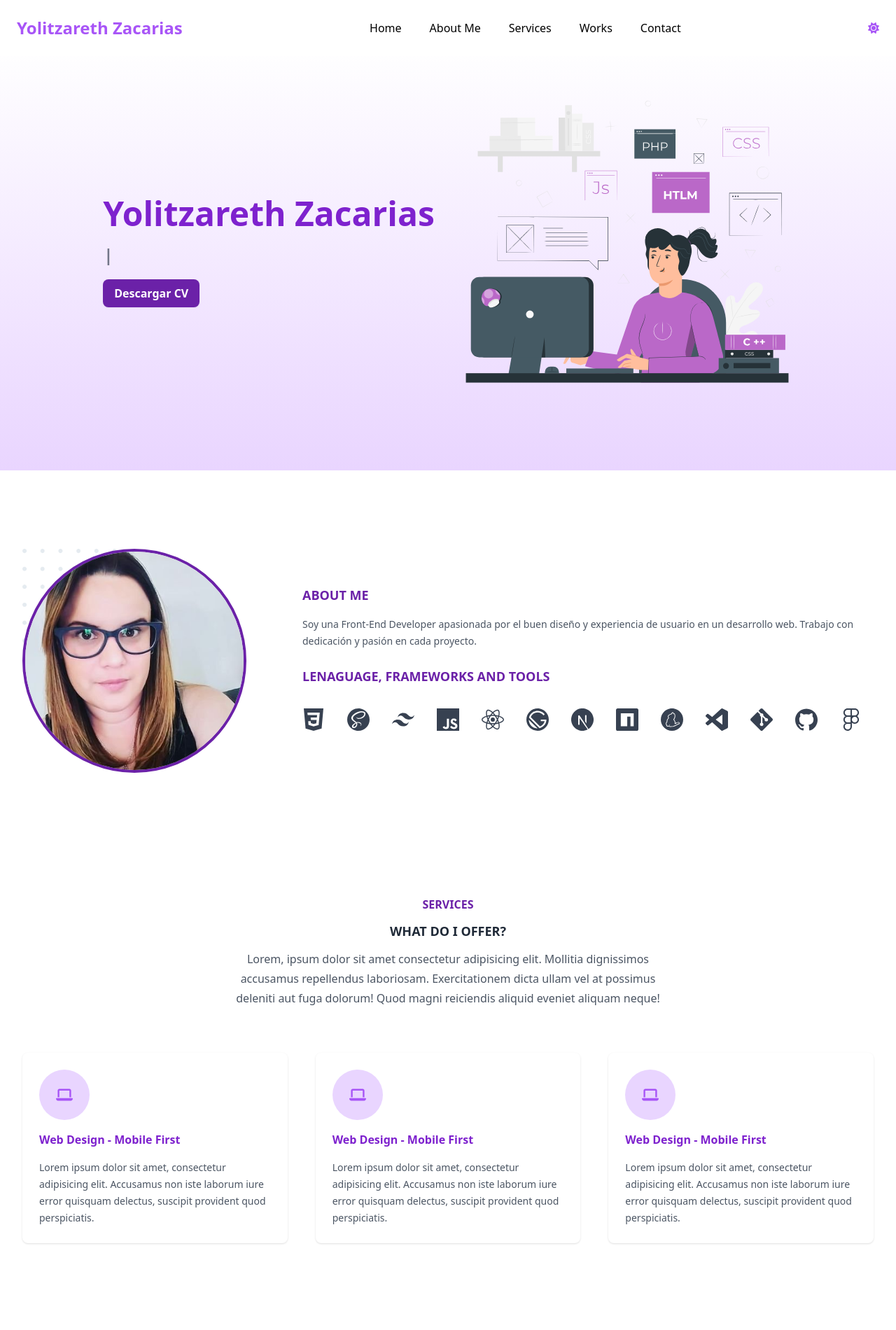
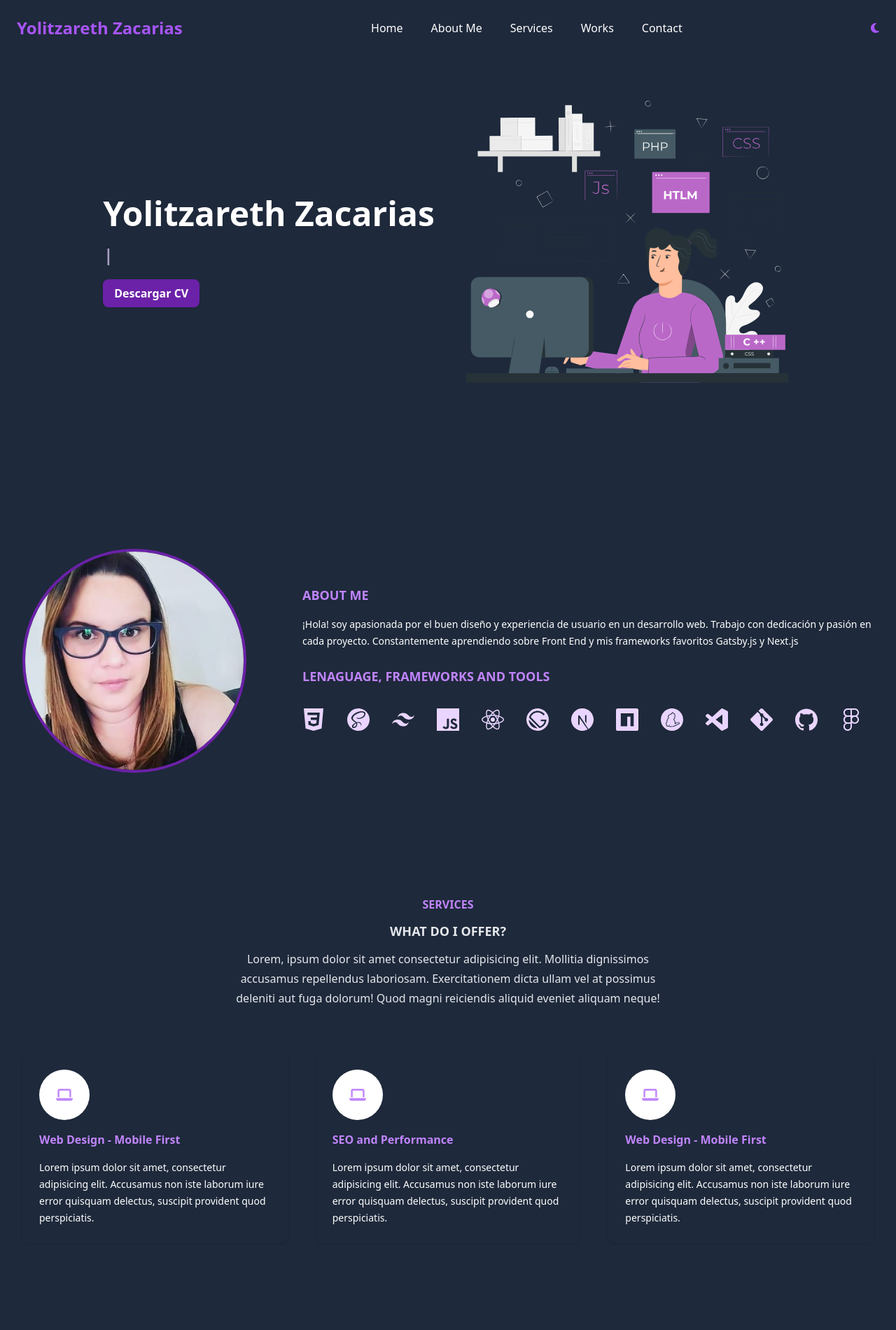
Before and after one commit to yolitzr/my-portfolio, a Gatsby site: page / in a window 1280 px wide. Shown: the top 1900 px of the page at 70% size. Built offline with nearby package versions, Linux system fonts and the light colour scheme; Gatsby itself is replaced by a stand-in of ours.

Commit message:
General changes

```diff
--- a/src/components/NavBar/navBar.jsx
+++ b/src/components/NavBar/navBar.jsx
@@ -1,48 +1,56 @@
-import  React, { useEffect, useState } from "react"
-import { faMoon, faSun } from '@fortawesome/free-solid-svg-icons'
-import { FontAwesomeIcon } from '@fortawesome/react-fontawesome'
+import React, { useEffect, useState } from "react"
+import { faMoon, faSun } from "@fortawesome/free-solid-svg-icons"
+import { FontAwesomeIcon } from "@fortawesome/react-fontawesome"
 
-const NavBar = () => {
-  const [isOpen, setIsOpen] = useState(false);
-  const [ isDark, setIsDark ] = useState(false)
+const NavBar = ({ onChangeMode, isDark }) => {
+  const [isOpen, setIsOpen] = useState(false)
 
   const onScroll = () => {
     window.onscroll = () => {
-      if ( document.body.scrollTop > 100 || document.documentElement.scrollTop > 35 ) {
-        document.getElementById('navbar').style.boxShadow = '0 10px 15px -3px rgb(0 0 0/0.1)'
-        document.getElementById('navbar').style.transition = 'all 0.5s'
+      if (
+        document.body.scrollTop > 100 ||
+        document.documentElement.scrollTop > 35
+      ) {
+        document.getElementById("navbar").style.boxShadow =
+          "0 10px 15px -3px rgb(0 0 0/0.1)"
+        document.getElementById("navbar").style.transition = "all 0.5s"
       } else {
-        document.getElementById('navbar').style.boxShadow = 'none'
+        document.getElementById("navbar").style.boxShadow = "none"
       }
     }
   }
 
-  const switchMode = () => {
-    if(!isDark) {
-      document.body.classList.add('dark')
-    } else {
-      document.body.classList.remove('dark')
-    }
-    setIsDark(!isDark)
-  }
-
   useEffect(() => {
-    onScroll();
+    onScroll()
   })
 
   return (
-    <nav id="navbar" className="w-full fixed top-0 bg-white z-10 overflow-hidden dark:bg-slate-800">
+    <nav
+      id="navbar"
+      className="w-full fixed top-0 bg-white z-10 overflow-hidden dark:bg-slate-800"
+    >
       <div className="container mx-auto p-4 md:p-6 flex justify-between items-center flex-wrap">
         <div className="flex">
-          <h2 className="text-2xl font-bold text-purple-500">Yolitzareth Zacarias</h2>
+          <h2 className="text-2xl font-bold text-purple-500">
+            Yolitzareth Zacarias
+          </h2>
         </div>
-        <div onClick={() => setIsOpen(!isOpen)} className="space-y-1 cursor-pointer lg:hidden">
+        <div
+          onClick={() => setIsOpen(!isOpen)}
+          className="space-y-1 cursor-pointer lg:hidden"
+        >
           <div className="w-6 h-0.5 bg-purple-900"></div>
           <div className="w-6 h-0.5 bg-purple-900"></div>
           <div className="w-6 h-0.5 bg-purple-900"></div>
           <div className="w-6 h-0.5 bg-purple-900"></div>
         </div>
-        <ul className={isOpen ? 'w-full flex flex-col items-center mt-4 space-y-4' : 'hidden lg:flex space-x-10'}>
+        <ul
+          className={
+            isOpen
+              ? "w-full flex flex-col items-center mt-4 space-y-4"
+              : "hidden lg:flex space-x-10"
+          }
+        >
           <li className="hover:text-purple-600 transition dark:text-white dark:hover:text-purple-400">
             <a href="#">Home</a>
           </li>
@@ -59,10 +67,14 @@ const NavBar = () => {
             <a href="#contact">Contact</a>
           </li>
         </ul>
-        <FontAwesomeIcon icon={isDark ? faMoon : faSun} onClick={switchMode} className="hidden lg:block text-purple-500 cursor-pointer hover:text-purple-300" />
+        <FontAwesomeIcon
+          icon={isDark == "dark" ? faMoon : faSun}
+          onClick={onChangeMode}
+          className="hidden lg:block text-purple-500 cursor-pointer hover:text-purple-300"
+        />
       </div>
     </nav>
   )
 }
 
-export default NavBar;
+export default NavBar
--- a/src/components/Services/services.jsx
+++ b/src/components/Services/services.jsx
@@ -1,27 +1,59 @@
-import React from "react";
-import { faLaptop } from '@fortawesome/free-solid-svg-icons'
-import { FontAwesomeIcon } from '@fortawesome/react-fontawesome';
-import { Section } from '../index';
+import React from "react"
+import { faLaptop } from "@fortawesome/free-solid-svg-icons"
+import { FontAwesomeIcon } from "@fortawesome/react-fontawesome"
+import { Section } from "../index"
 import PropTypes from "prop-types"
 
 const Services = ({ title, subTitle, description }) => {
   return (
-    <Section tagName="services" title={title} subTitle={subTitle} description={description}>
+    <Section
+      tagName="services"
+      title={title}
+      subTitle={subTitle}
+      description={description}
+    >
       <div className="w-full flex flex-wrap md:flex-nowrap justify-center gap-10 mt-16">
         <div className="w-full md:w-3/4 flex flex-col gap-4 p-6 rounded-lg shadow hover:bg-purple-50 dark:hover:bg-slate-700/50">
-          <FontAwesomeIcon icon={faLaptop} className="w-6 h-6 p-6 bg-purple-200 text-purple-500 rounded-full dark:bg-white dark:text-purple-400" />
-          <h4 className="text-purple-700 font-semibold dark:text-purple-400">Web Design - Mobile First</h4>
-          <p className="text-sm text-gray-600 leading-6 dark:text-white">Lorem ipsum dolor sit amet, consectetur adipisicing elit. Accusamus non iste laborum iure error quisquam delectus, suscipit provident quod perspiciatis.</p>
+          <FontAwesomeIcon
+            icon={faLaptop}
+            className="w-6 h-6 p-6 bg-purple-200 text-purple-500 rounded-full dark:bg-white dark:text-purple-400"
+          />
+          <h4 className="text-purple-700 font-semibold dark:text-purple-400">
+            Web Design - Mobile First
+          </h4>
+          <p className="text-sm text-gray-600 leading-6 dark:text-white">
+            Lorem ipsum dolor sit amet, consectetur adipisicing elit. Accusamus
+            non iste laborum iure error quisquam delectus, suscipit provident
+            quod perspiciatis.
+          </p>
         </div>
         <div className="w-full md:w-3/4 flex flex-col gap-4 p-6 rounded-lg shadow hover:bg-purple-50 dark:hover:bg-slate-700/50">
-          <FontAwesomeIcon icon={faLaptop} className="w-6 h-6 p-6 bg-purple-200 text-purple-500 rounded-full dark:bg-white dark:text-purple-400" />
-          <h4 className="text-purple-700 font-semibold dark:text-purple-400">Web Design - Mobile First</h4>
-          <p className="text-sm text-gray-600 leading-6 dark:text-white">Lorem ipsum dolor sit amet, consectetur adipisicing elit. Accusamus non iste laborum iure error quisquam delectus, suscipit provident quod perspiciatis.</p>
+          <FontAwesomeIcon
+            icon={faLaptop}
+            className="w-6 h-6 p-6 bg-purple-200 text-purple-500 rounded-full dark:bg-white dark:text-purple-400"
+          />
+          <h4 className="text-purple-700 font-semibold dark:text-purple-400">
+            SEO and Performance
+          </h4>
+          <p className="text-sm text-gray-600 leading-6 dark:text-white">
+            Lorem ipsum dolor sit amet, consectetur adipisicing elit. Accusamus
+            non iste laborum iure error quisquam delectus, suscipit provident
+            quod perspiciatis.
+          </p>
         </div>
         <div className="w-full md:w-3/4 flex flex-col gap-4 p-6 rounded-lg shadow hover:bg-purple-50 dark:hover:bg-slate-700/50">
-          <FontAwesomeIcon icon={faLaptop} className="w-6 h-6 p-6 bg-purple-200 text-purple-500 rounded-full dark:bg-white dark:text-purple-400" />
-          <h4 className="text-purple-700 font-semibold dark:text-purple-400">Web Design - Mobile First</h4>
-          <p className="text-sm text-gray-600 leading-6 dark:text-white">Lorem ipsum dolor sit amet, consectetur adipisicing elit. Accusamus non iste laborum iure error quisquam delectus, suscipit provident quod perspiciatis.</p>
+          <FontAwesomeIcon
+            icon={faLaptop}
+            className="w-6 h-6 p-6 bg-purple-200 text-purple-500 rounded-full dark:bg-white dark:text-purple-400"
+          />
+          <h4 className="text-purple-700 font-semibold dark:text-purple-400">
+            Web Design - Mobile First
+          </h4>
+          <p className="text-sm text-gray-600 leading-6 dark:text-white">
+            Lorem ipsum dolor sit amet, consectetur adipisicing elit. Accusamus
+            non iste laborum iure error quisquam delectus, suscipit provident
+            quod perspiciatis.
+          </p>
         </div>
       </div>
     </Section>
@@ -34,4 +66,4 @@ Services.propTypes = {
   description: PropTypes.string,
 }
 
-export default Services;
+export default Services
--- a/src/components/layout.jsx
+++ b/src/components/layout.jsx
@@ -1,26 +1,24 @@
-import React, { useState } from "react"
+import React from "react"
 import PropTypes from "prop-types"
-import { NavBar, Seo, Footer } from './index.js'
-import { useData, useSocialIcons } from '../hooks'
+import { NavBar, Seo, Footer } from "./index.js"
+import { useData, useSocialIcons, useHome } from "../hooks"
 
 const Layout = ({ children }) => {
-  const [ isDark, setIsDark ] = useState('dark')
-  const { site: { siteMetadata: { title }} } = useData()
+  const { isDark, onChangeMode } = useHome()
+  const {
+    site: {
+      siteMetadata: { title },
+    },
+  } = useData()
   const { allIconSocialJson } = useSocialIcons()
   const socialIcons = allIconSocialJson?.nodes
-
-  const swichMode = () => {
-
-    console.log('Hola')
-  }
-
 
   return (
     <>
       <Seo title={title || `Home`} />
-      <NavBar />
+      <NavBar isDark={isDark} onChangeMode={onChangeMode} />
       <main className="dark:bg-slate-800">{children}</main>
-      <Footer socialIcons={socialIcons}/>
+      <Footer socialIcons={socialIcons} />
     </>
   )
 }
--- a/src/hooks/index.js
+++ b/src/hooks/index.js
@@ -1,11 +1,7 @@
-import useData from "./useData";
-import useIcons from "./useIcons";
-import useProjects from "./useProjects";
-import useSocialIcons from "./useSocialIcons";
+import useData from "./useData"
+import useIcons from "./useIcons"
+import useProjects from "./useProjects"
+import useSocialIcons from "./useSocialIcons"
+import useHome from "./useHome"
 
-export {
-  useData,
-  useIcons,
-  useProjects,
-  useSocialIcons,
-}
+export { useData, useIcons, useProjects, useSocialIcons, useHome }
--- /dev/null
+++ b/src/hooks/useHome.js
@@ -0,0 +1,32 @@
+import { useState, useEffect } from "react"
+
+function useHome() {
+  const [isDark, setIsDark] = useState("dark")
+
+  // switchMode function
+  function onChangeMode() {
+    if (isDark != "dark") {
+      setIsDark("dark")
+      document.body.classList.add("dark")
+      localStorage.setItem("theme", "dark")
+    } else {
+      setIsDark("light")
+      document.body.classList.remove("dark")
+      localStorage.setItem("theme", "light")
+    }
+  }
+
+  useEffect(() => {
+    let theme = localStorage.getItem("theme")
+
+    theme == null
+      ? document.body.classList.add("dark")
+      : document.body.classList.add(theme)
+
+    setIsDark(theme == null ? "dark" : theme)
+  }, [])
+
+  return { isDark, onChangeMode }
+}
+
+export default useHome
--- a/src/pages/index.jsx
+++ b/src/pages/index.jsx
@@ -1,8 +1,13 @@
 import * as React from "react"
 import Layout from "../components/layout"
-import { Header, About, Services, Portfolio, Contact } from '../components/index.js'
+import {
+  Header,
+  About,
+  Services,
+  Portfolio,
+  Contact,
+} from "../components/index.js"
 import { useIcons, useProjects } from "../hooks"
-
 
 const IndexPage = () => {
   // Icons Data
@@ -13,14 +18,13 @@ const IndexPage = () => {
   const { allProjectsJson } = useProjects()
   const projects = allProjectsJson?.nodes
 
-
   return (
     <Layout>
       <Header />
       <About
         title="About Me"
         subTitle="Lenaguage, Frameworks and Tools"
-      description="Soy una Front-End Developer apasionada por el buen diseño y experiencia de usuario en un desarrollo web. Trabajo con dedicación y pasión en cada proyecto."
+        description="¡Hola! soy apasionada por el buen diseño y experiencia de usuario en un desarrollo web. Trabajo con dedicación y pasión en cada proyecto. Constantemente aprendiendo sobre Front End y mis frameworks favoritos Gatsby.js y Next.js"
         icons={icons}
       />
       <Services
```
Lines whose indentation alone changed are shown as unchanged.
